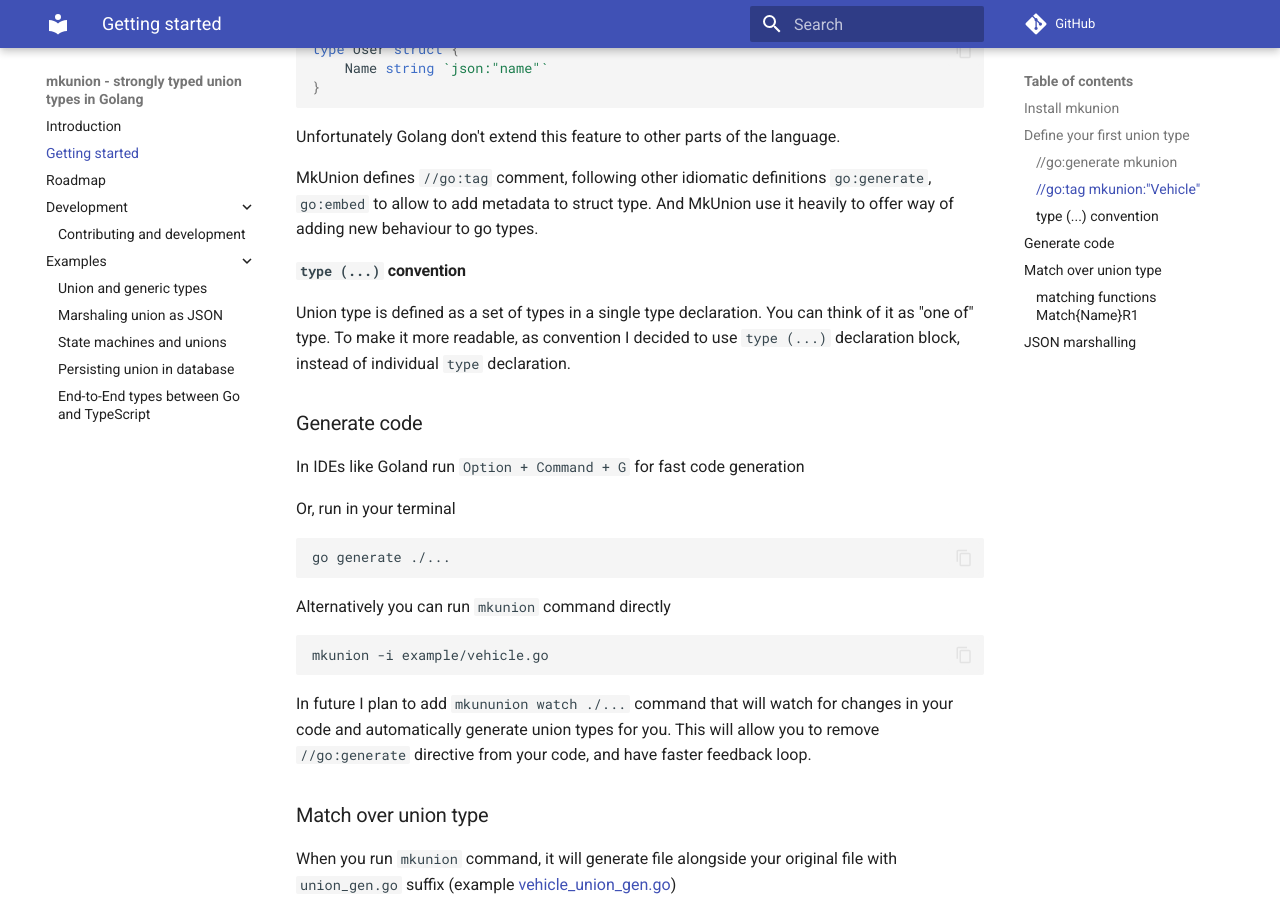
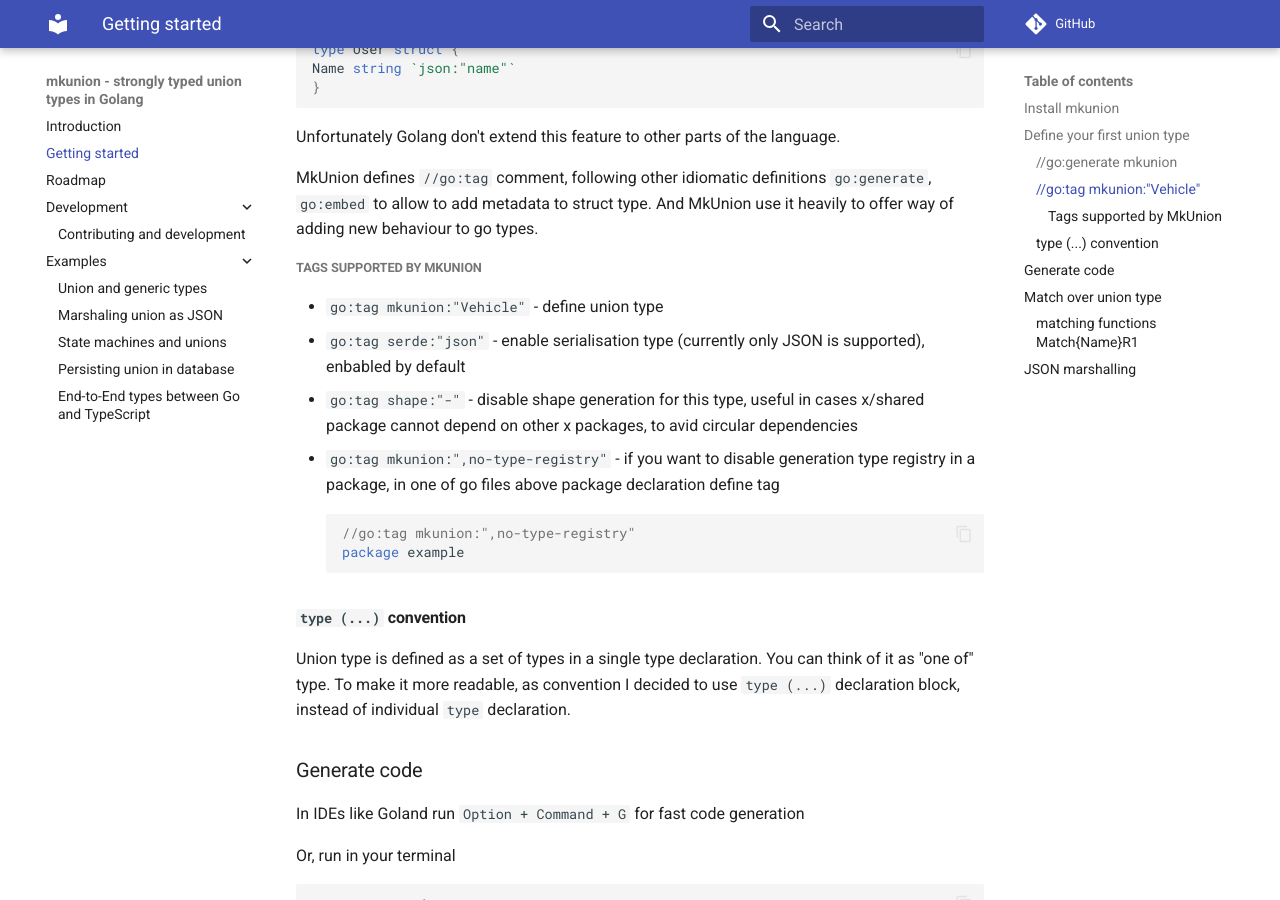
Before and after one commit to widmogrod/mkunion, an MkDocs documentation site: the page built from docs/getting_started.md, in a window 1280 px wide and 900 px high, scrolled down 1147 px. Built offline with MkDocs 1.6.1 and Material for MkDocs 9.7.7, drawn with Linux system fonts in a browser that asks for light colours; comment, search, counter and statistics services are not loaded.

Commit message:
docs: add supported go:tags

````diff
--- a/docs/getting_started.md
+++ b/docs/getting_started.md
@@ -45,7 +45,7 @@ You may be familiar with tags when you work with JSON in golang
 
 ```go
 type User struct {
-    Name string `json:"name"`
+Name string `json:"name"`
 }
 
 ```
@@ -54,6 +54,18 @@ Unfortunately Golang don't extend this feature to other parts of the language.
 
 MkUnion defines `//go:tag` comment, following other idiomatic definitions `go:generate`, `go:embed` to allow to add metadata to struct type.
 And MkUnion use it heavily to offer way of adding new behaviour to go types.
+
+##### Tags supported by MkUnion
+
+- `go:tag mkunion:"Vehicle"` - define union type
+- `go:tag serde:"json"` - enable serialisation type (currently only JSON is supported), enbabled by default
+- `go:tag shape:"-"` - disable shape generation for this type, useful in cases x/shared package cannot depend on other x packages, to avid circular dependencies
+- `go:tag mkunion:",no-type-registry"` - if you want to disable generation type registry in a package, in one of go files above package declaration define tag
+```go
+//go:tag mkunion:",no-type-registry"
+package example
+
+```
 
 #### `type (...)` convention
 
````
